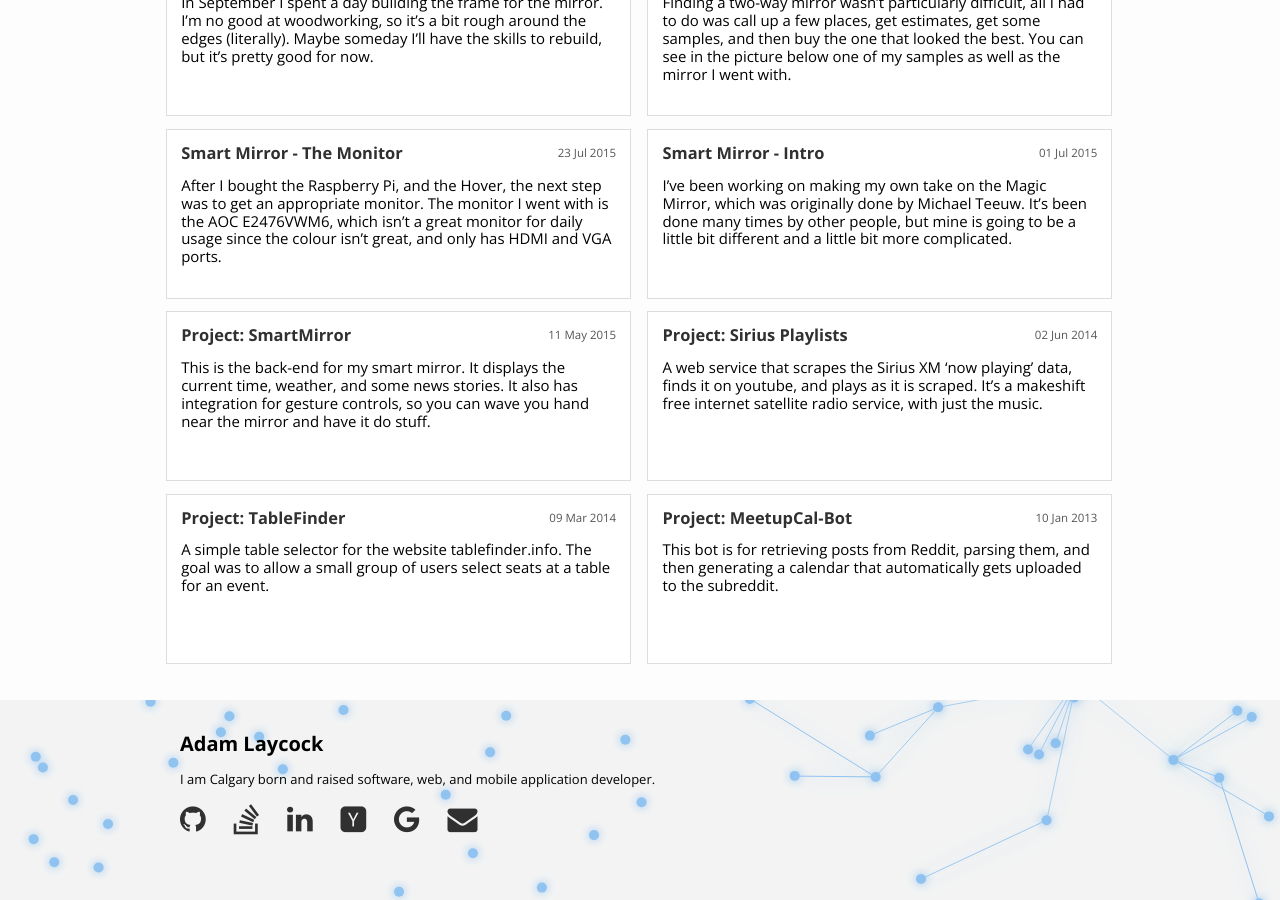
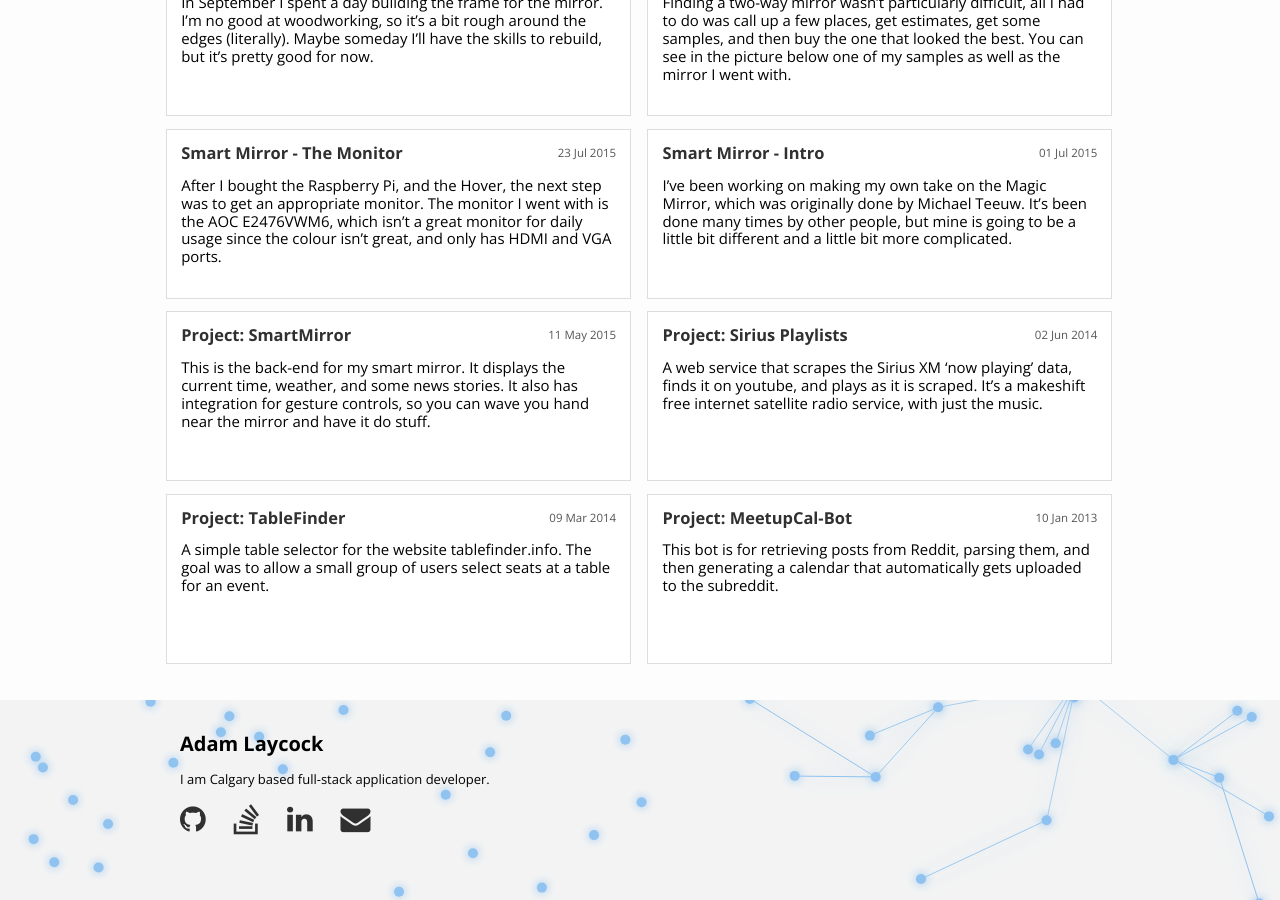
Before and after one commit to alaycock/alaycock.github.io-archive, a Jekyll site: the page built from index.html, in a window 1280 px wide and 900 px high, scrolled down 967 px. Built offline with Jekyll 4.4.1, drawn with Linux system fonts in a browser that asks for light colours.

Commit message:
Update footer.html

```diff
--- a/_includes/footer.html
+++ b/_includes/footer.html
@@ -4,7 +4,7 @@
   <div class='footerContent'>
     <div class='centerer'>
       <h3 class='padLeft'>Adam Laycock</h3>
-      <p class='padLeft'>I am Calgary born and raised software, web, and mobile application developer.</p>
+      <p class='padLeft'>I am Calgary based full-stack application developer.</p>
       <ul class='social padLeft'>
         <li>
           <a href='https://github.com/alaycock'>
@@ -22,16 +22,6 @@
           </a>
         </li>
         <li>
-          <a href='https://news.ycombinator.com/user?id=level'>
-            <i class="fa fa-hacker-news"></i>
-          </a>
-        </li>
-        <li>
-          <a href='https://bughunter.withgoogle.com/profile/33907608-3a40-4567-bc1f-02105199f4f6'>
-            <i class="fa fa-google"></i>
-          </a>
-        </li>
-        <li>
           <a href='mailto:adam.laycock@gmail.com'>
             <i class="fa fa-envelope"></i>
           </a>
```
